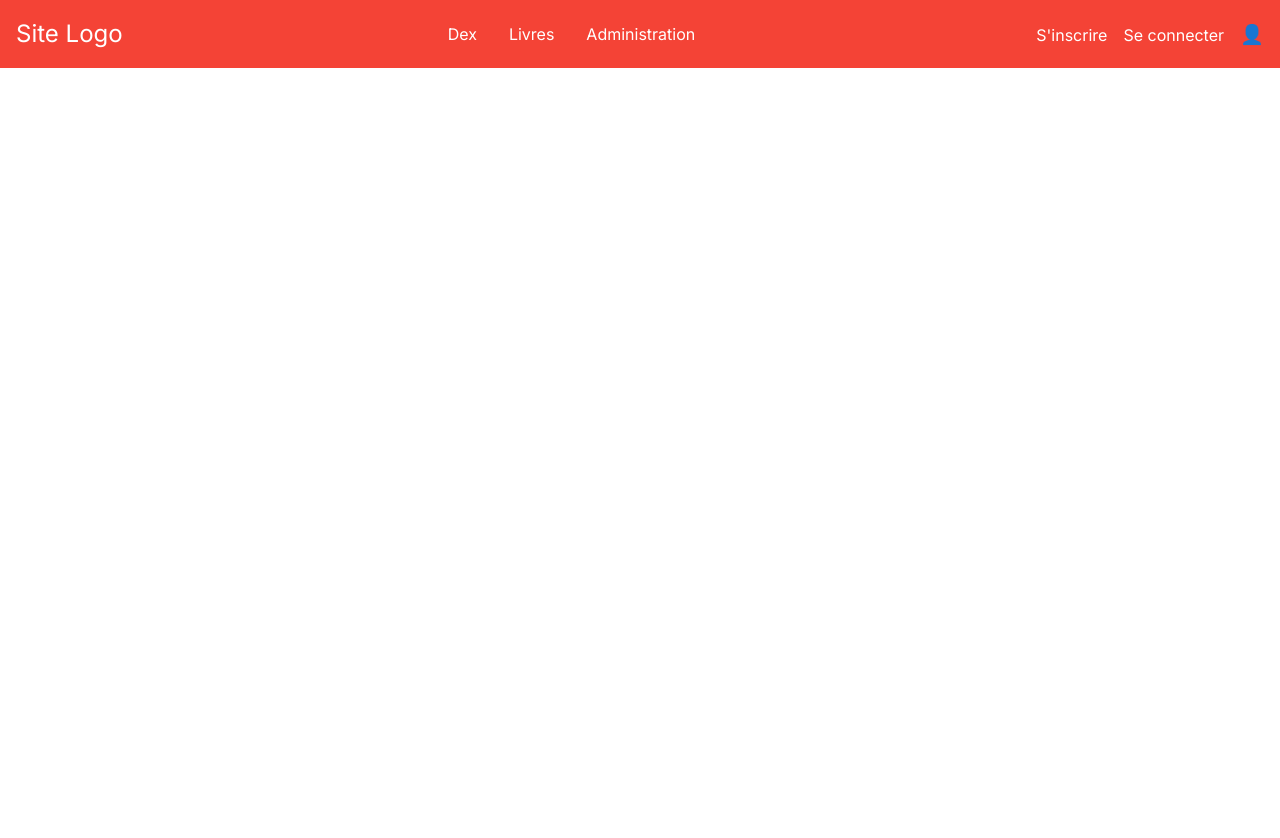
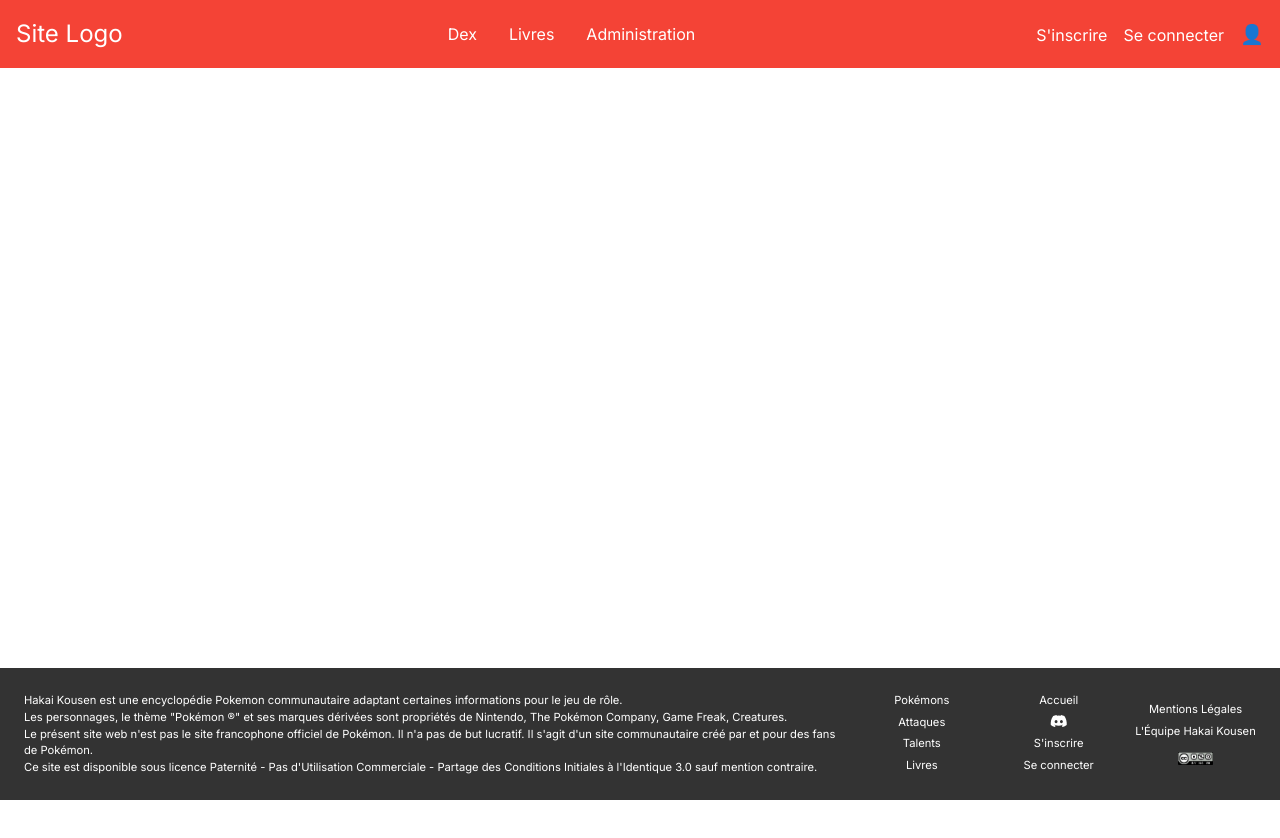
Before and after one commit to Drakinfer/HakaiKousen, a Next.js app: page / in a window 1280 px wide. Shown: the top 838 px of the page. After the commit the page ends 800 px from the top, so only its background shows below. Built offline with nearby package versions, Linux system fonts and the light colour scheme.

Commit message:
add Footer and FontAwesome

```diff
--- a/package.json
+++ b/package.json
@@ -9,6 +9,11 @@
     "lint": "next lint"
   },
   "dependencies": {
+    "@fortawesome/fontawesome-svg-core": "^6.6.0",
+    "@fortawesome/free-brands-svg-icons": "^6.6.0",
+    "@fortawesome/free-regular-svg-icons": "^6.6.0",
+    "@fortawesome/free-solid-svg-icons": "^6.6.0",
+    "@fortawesome/react-fontawesome": "^0.2.2",
     "@prisma/client": "^3.5.0",
     "next": "14.2.3",
     "prisma": "^3.5.0",
--- /dev/null
+++ b/src/app/components/Footer.js
@@ -0,0 +1,76 @@
+"use client";
+
+import Link from 'next/link';
+import {useState, useEffect} from 'react';
+import { FontAwesomeIcon } from '@fortawesome/react-fontawesome';
+import { faChevronUp, faChevronDown } from '@fortawesome/free-solid-svg-icons';
+import { faDiscord } from '@fortawesome/free-brands-svg-icons';
+import "../styles/components/Footer.css"
+
+const Footer = () => {
+  const [isFooterOpen, setIsFooterOpen] = useState(false);
+
+  useEffect(() => {
+    const handleClickOutside = (event) => {
+      if (isFooterOpen && !event.target.closest('.footer, .footer-toggle')) {
+        setIsFooterOpen(false);
+      }
+    };
+    document.addEventListener('click', handleClickOutside);
+    return () => document.removeEventListener('click', handleClickOutside);
+  }, [isFooterOpen]);
+
+  const toggleFooter = () => {
+    setIsFooterOpen(!isFooterOpen);
+  };
+
+  return (
+    <>
+      <div className="footer-toggle" onClick={toggleFooter}>
+        <FontAwesomeIcon icon={isFooterOpen ? faChevronDown : faChevronUp} size="lg"/>
+      </div>
+      <footer className={`footer ${isFooterOpen ? 'open' : ''}`}>
+      <div className="footer-section footer-left">
+        <p>
+          Hakai Kousen est une encyclopédie Pokemon communautaire adaptant certaines informations pour le jeu de rôle.
+        </p>
+        <p>
+          Les personnages, le thème "Pokémon ®" et ses marques dérivées sont propriétés de Nintendo, The Pokémon Company, Game Freak, Creatures.
+        </p>
+        <p>
+          Le présent site web n'est pas le site francophone officiel de Pokémon. Il n'a pas de but lucratif. Il s'agit d'un site communautaire créé par et pour des fans de Pokémon.
+        </p>
+        <p>
+          Ce site est disponible sous licence <a href="https://creativecommons.org/licenses/by-nc-sa/3.0/fr/">Paternité - Pas d'Utilisation Commerciale - Partage des Conditions Initiales à l'Identique 3.0</a> sauf mention contraire.
+        </p>
+      </div>
+
+      <div className="footer-links-container">
+      <div className="footer-section footer-links">
+        <Link href="/pokemons">Pokémons</Link>
+        <Link href="/attaques">Attaques</Link>
+        <Link href="/talents">Talents</Link>
+        <Link href="/livres">Livres</Link>
+      </div>
+
+      <div className="footer-section footer-links">
+        <Link href="/">Accueil</Link>
+        <Link href="/discord"><FontAwesomeIcon icon={faDiscord} size="lg"/></Link>
+        <Link href="/signup">S'inscrire</Link>
+        <Link href="/login">Se connecter</Link>
+      </div>
+
+      <div className="footer-section footer-right">
+        <Link href="/mentions-legales">Mentions Légales</Link>
+        <Link href="/equipe">L'Équipe Hakai Kousen</Link>
+        <div className="license-logo">
+          <img src="/images/licence_CC.png" alt="Licence Creative Commons" />
+        </div>
+      </div>
+      </div>
+    </footer>
+    </>
+  );
+};
+
+export default Footer;
--- a/src/app/globals.css
+++ b/src/app/globals.css
@@ -18,6 +18,7 @@
 }
 
 body {
+  min-height: 100vh;
   color: rgb(var(--foreground-rgb));
   background: linear-gradient(
       to bottom,
--- a/src/app/layout.js
+++ b/src/app/layout.js
@@ -1,6 +1,8 @@
 import { Inter } from "next/font/google";
 import "./globals.css";
-import NavBar from "./components/NavBar.js"
+import NavBar from "./components/NavBar.js";
+import '@fortawesome/fontawesome-svg-core/styles.css';
+
 
 const inter = Inter({ subsets: ["latin"] });
 
--- a/src/app/page.js
+++ b/src/app/page.js
@@ -1,9 +1,14 @@
 import Image from "next/image";
+import Footer from './components/Footer'
 
 export default function Home() {
   return (
-    <main className="flex min-h-screen flex-col items-center justify-between p-24">
+    <>
+      <main className="">
 
-    </main>
+      </main>
+      <Footer/>
+    </>
+
   );
 }
--- /dev/null
+++ b/src/app/styles/components/Footer.css
@@ -0,0 +1,108 @@
+.footer-toggle {
+  display: none;
+  position: fixed;
+  bottom: 0;
+  left: 0;
+  width: 100%;
+  padding: 1rem;
+  background-color: #333;
+  color: #fff;
+  text-align: center;
+  cursor: pointer;
+  border: none;
+  font-size: 1.5rem;
+}
+
+.footer {
+  display: flex;
+  flex-direction: row;
+  align-items: flex-start;
+  padding: 1rem;
+  background-color: #333;
+  color: #fff;
+  font-size: 0.7rem;
+  width: 100%;
+  box-sizing: border-box;
+  position: absolute;
+  bottom: 0;
+  left: 0;
+  transition: bottom 0.3s ease-in-out;
+}
+
+.footer.open {
+  bottom: 0; /* Affiche le footer */
+}
+
+.footer-links-container {
+  flex:1;
+  display: flex;
+  width: 100%;
+  justify-content: space-between;
+}
+
+  .footer-left {
+    flex: 2; /* La première colonne est plus large */
+    padding-right: 1rem;
+  }
+  .footer-section {
+    padding: 0.5rem; /* Réduit le padding interne des sections */
+    display: flex;
+    flex-direction: column;
+    justify-content: center;
+
+  }
+
+  .footer-links {
+    align-items: center;
+    gap: 0.3rem;
+    flex: 1;
+  }
+
+  .footer-right {
+    display: flex;
+    flex-direction: column;
+    gap: 0.3rem;
+    align-items: center;
+    flex: 1;
+  }
+  .footer a {
+    color: #fff;
+    text-decoration: none;
+  }
+  .footer a:hover {
+    text-decoration: underline;
+  }
+  .license-logo {
+    margin-top: 0.5rem;
+  }
+  .license-logo img {
+    width: 35px; /* Taille réduite du logo */
+  }
+  @media (max-width: 768px) {
+    .footer-toggle {
+      display: block; /* Affiche le bouton de toggle en mobile */
+    }
+
+    .footer {
+      flex-direction: column;
+      align-items: center;
+      text-align: center;
+      position: fixed;
+      padding: 1rem;
+      bottom: -100%; /* Masque le footer hors de la vue */
+    }
+
+    .footer-links-container {
+      flex-direction: row;
+      justify-content: space-around;
+      margin-top: 1rem;
+    }
+
+    .footer-section {
+      padding: 0.5rem 0;
+    }
+
+    .footer-left {
+      padding-right: 0;
+    }
+  }
```
Also changed, not shown: public/images/licence_CC.png (added), 1 other file (tests, documents, lock files or other folders).
